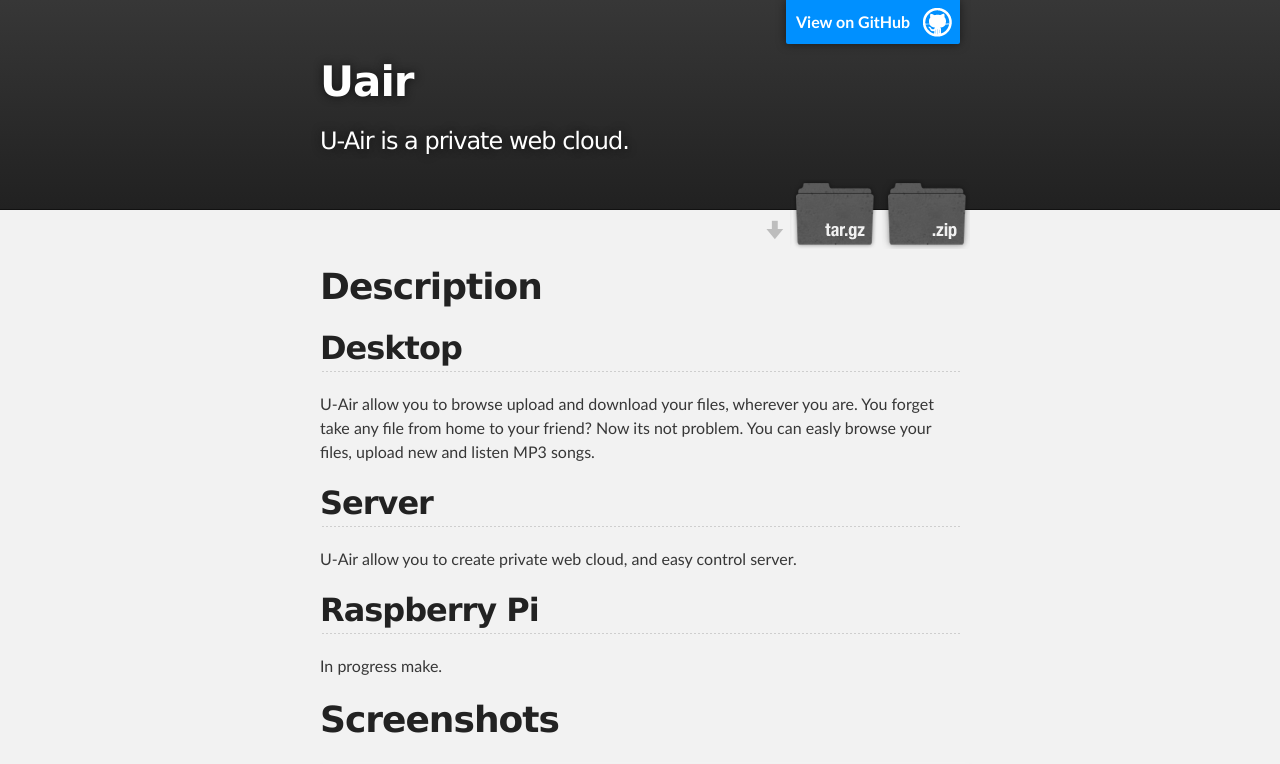
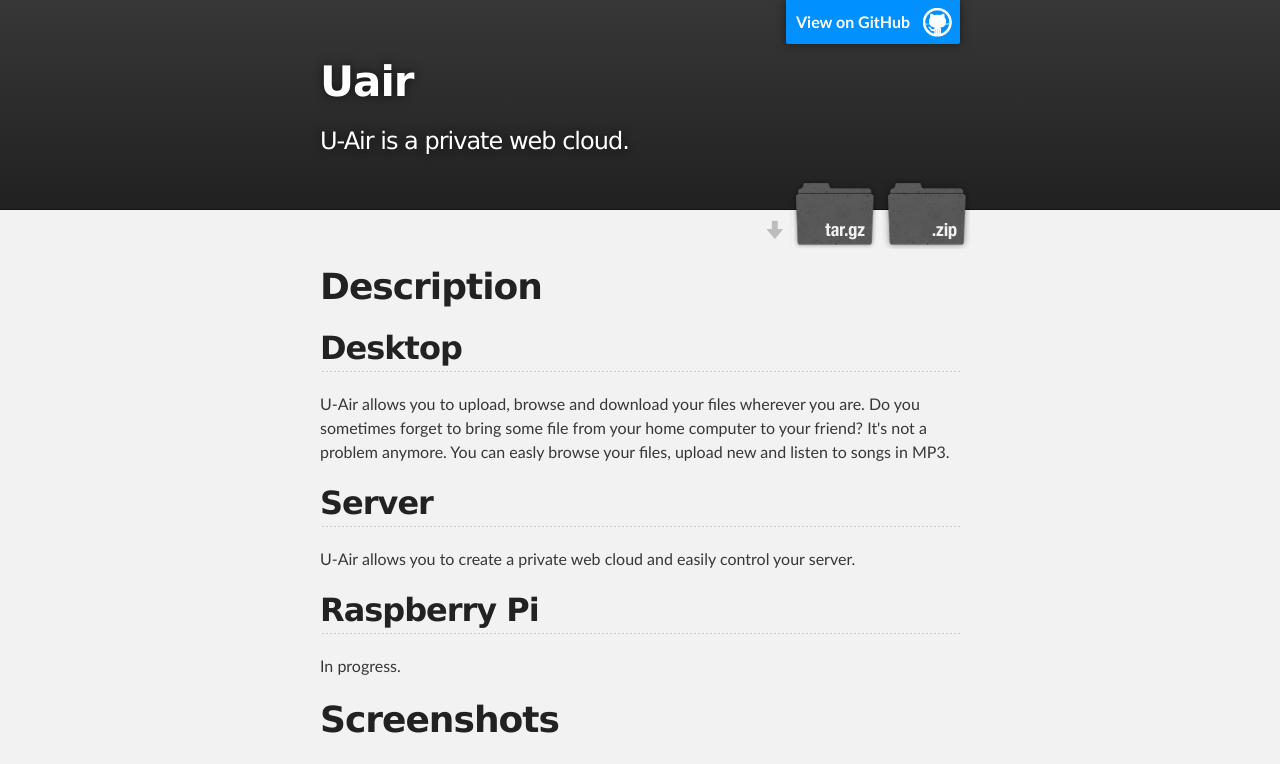
Before and after one commit to isaquealves/u-air, a plain HTML site: page index.html in a window 1280 px wide. Shown: the top 764 px of the page. Drawn offline with Linux system fonts and the light colour scheme; grey boxes are pictures that could not be loaded.

Commit message:
Create gh-pages branch via GitHub

```diff
--- a/index.html
+++ b/index.html
@@ -37,19 +37,17 @@
 <h2>
 <a name="desktop" class="anchor" href="#desktop"><span class="octicon octicon-link"></span></a>Desktop</h2>
 
-<p>U-Air allow you to browse upload and download your files, wherever you are.
-You forget take any file from home to your friend? Now its not problem.
-You can easly browse your files, upload new and listen MP3 songs.</p>
+<p>U-Air allows you to upload, browse and download your files wherever you are. Do you sometimes forget to bring some file from your home computer to your friend? It's not a problem anymore. You can easly browse your files, upload new and listen to songs in  MP3.</p>
 
 <h2>
 <a name="server" class="anchor" href="#server"><span class="octicon octicon-link"></span></a>Server</h2>
 
-<p>U-Air allow you to create private web cloud, and easy control server.</p>
+<p>U-Air allows you to create a private web cloud and easily control your server.</p>
 
 <h2>
 <a name="raspberry-pi" class="anchor" href="#raspberry-pi"><span class="octicon octicon-link"></span></a>Raspberry Pi</h2>
 
-<p>In progress make.</p>
+<p>In progress.</p>
 
 <h1>
 <a name="screenshots" class="anchor" href="#screenshots"><span class="octicon octicon-link"></span></a>Screenshots</h1>
@@ -72,7 +70,7 @@ Ubuntu: sudo apt-get install python-flask and sudo apt-get install python-json</
 </ul><h1>
 <a name="bugs" class="anchor" href="#bugs"><span class="octicon octicon-link"></span></a>Bugs</h1>
 
-<p>Bugs please report to <a href="mailto:michal0468@gmail.com">michal0468@gmail.com</a></p>
+<p>Please report bugs to <a href="mailto:michal0468@gmail.com">michal0468@gmail.com</a></p>
       </section>
     </div>
 
--- a/params.json
+++ b/params.json
@@ -1 +1 @@
-{"name":"Uair","tagline":"U-Air is a private web cloud.","body":"# Description\r\n## Desktop\r\nU-Air allow you to browse upload and download your files, wherever you are.\r\nYou forget take any file from home to your friend? Now its not problem.\r\nYou can easly browse your files, upload new and listen MP3 songs.\r\n## Server\r\nU-Air allow you to create private web cloud, and easy control server.\r\n## Raspberry Pi\r\nIn progress make.\r\n\r\n# Screenshots\r\n![screen 1](https://myapps.developer.ubuntu.com/site_media/appmedia/2013/08/uair.png)\r\n![screen 2](https://myapps.developer.ubuntu.com/site_media/appmedia/2013/08/uair6_1.png)\r\n\r\n# Download and run:\r\nInstall libs python-json and python-flask.<br>\r\nUbuntu: sudo apt-get install python-flask and sudo apt-get install python-json\r\n\r\nDownload and run:\r\n* git clone --recursive https://github.com/michal0468/u-air\r\n* cd uair\r\n* python launcher.py\r\n\r\n# Bugs\r\nBugs please report to michal0468@gmail.com","google":"","note":"Don't delete this file! It's used internally to help with page regeneration."}
+{"name":"Uair","tagline":"U-Air is a private web cloud.","body":"# Description\r\n## Desktop\r\nU-Air allows you to upload, browse and download your files wherever you are. Do you sometimes forget to bring some file from your home computer to your friend? It's not a problem anymore. You can easly browse your files, upload new and listen to songs in  MP3.\r\n\r\n## Server\r\nU-Air allows you to create a private web cloud and easily control your server.\r\n## Raspberry Pi\r\nIn progress.\r\n\r\n# Screenshots\r\n![screen 1](https://myapps.developer.ubuntu.com/site_media/appmedia/2013/08/uair.png)\r\n![screen 2](https://myapps.developer.ubuntu.com/site_media/appmedia/2013/08/uair6_1.png)\r\n\r\n# Download and run:\r\nInstall libs python-json and python-flask.<br>\r\nUbuntu: sudo apt-get install python-flask and sudo apt-get install python-json\r\n\r\nDownload and run:\r\n* git clone --recursive https://github.com/michal0468/u-air\r\n* cd uair\r\n* python launcher.py\r\n\r\n# Bugs\r\nPlease report bugs to michal0468@gmail.com","google":"","note":"Don't delete this file! It's used internally to help with page regeneration."}
```
